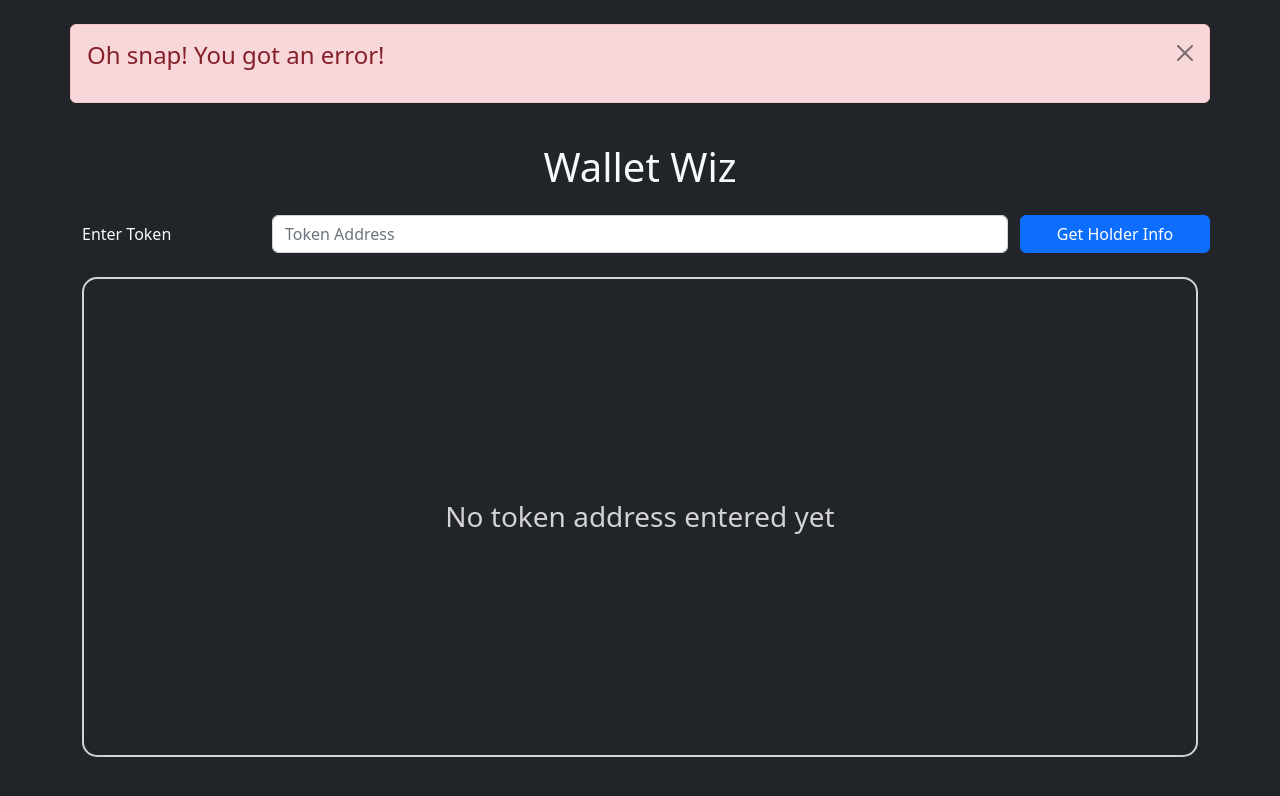
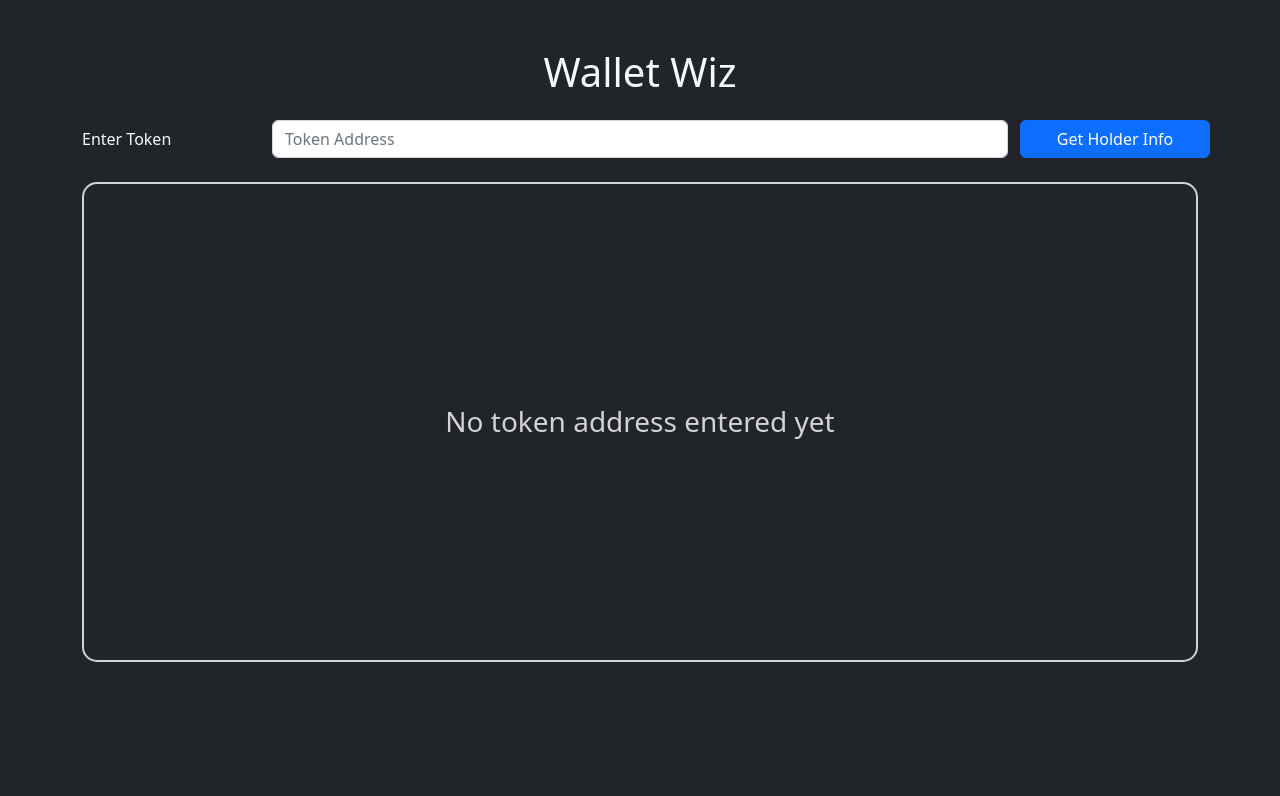
Before and after one commit to calebanderson526/wallet-wiz-ui, a Next.js app: page / in a window 1280 px wide. Shown: the top 796 px of the page. Built offline with nearby package versions, Linux system fonts and the light colour scheme.

Commit message:
fix error

```diff
--- a/components/Error.js
+++ b/components/Error.js
@@ -14,7 +14,7 @@ export default function Error({
         }
     }
 
-    if (error && error != '') {
+    if (error && Object.keys(error).length !== 0) {
         return (
             <Alert variant="danger" onClose={() => setError('')} dismissible>
                 <Alert.Heading>Oh snap! You got an error!</Alert.Heading>
--- a/pages/index.js
+++ b/pages/index.js
@@ -32,7 +32,7 @@ const Index = () => {
   return (
     <div className="root bg-dark text-light">
       <Container>
-        <Row className={error != '' ? 'pt-4' : ''}>
+        <Row className={error != {} ? 'pt-4' : ''}>
           <Error className="pt-4" error={error} setError={setError} />
         </Row>
         <Row>
```
